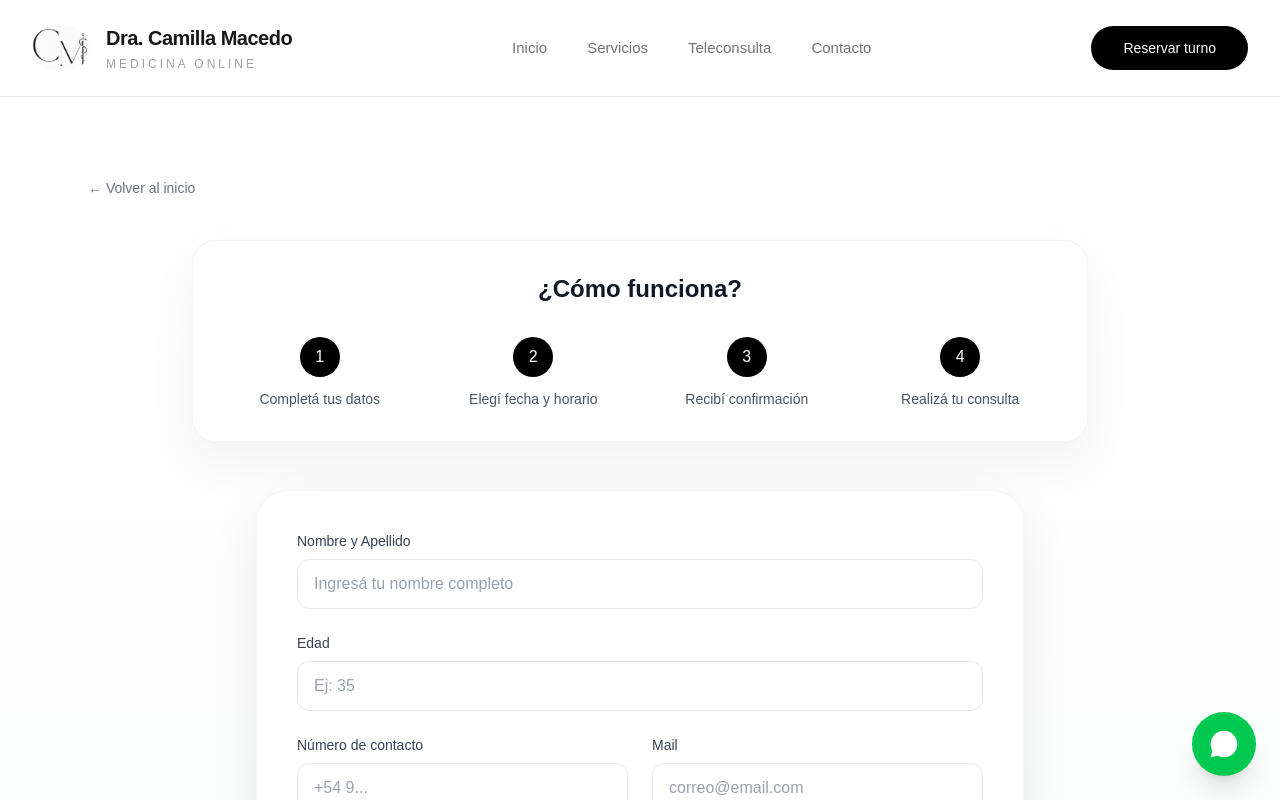
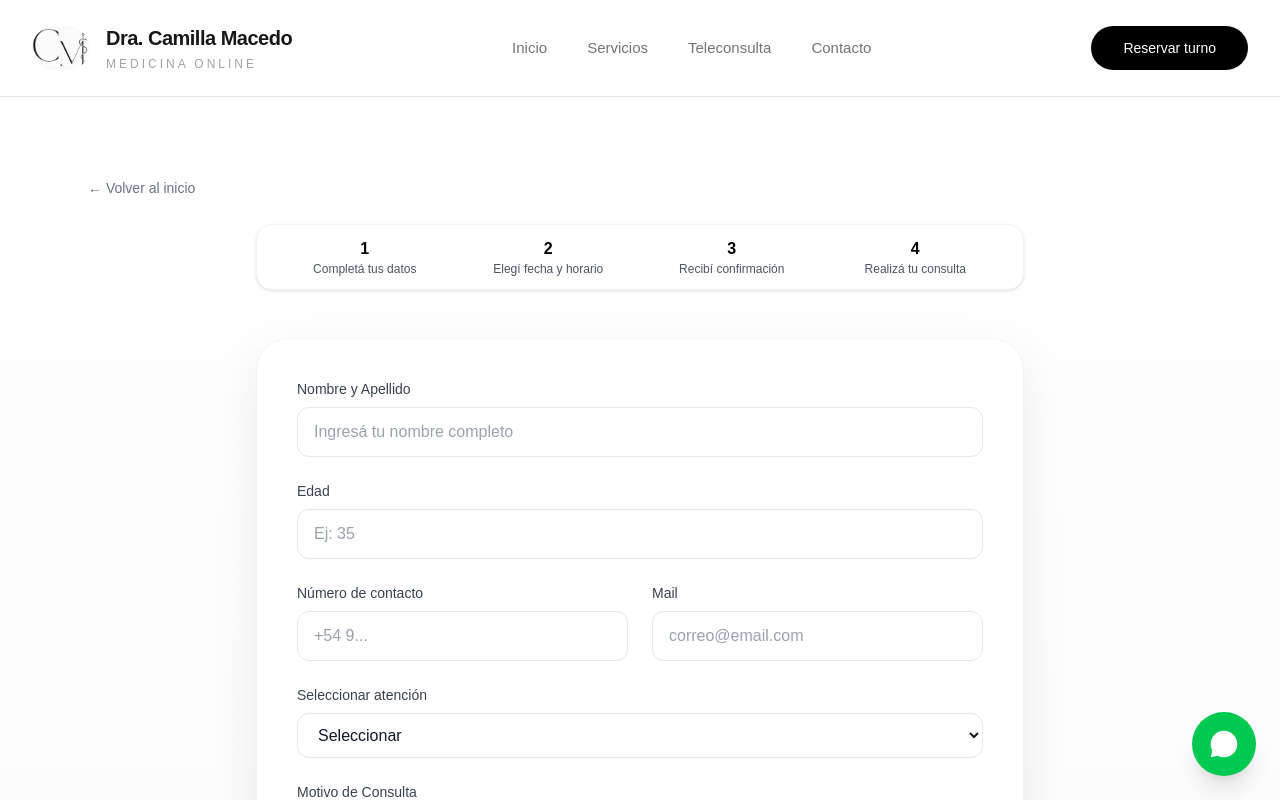
Before and after one commit to camillamacedo/cmmedicina, a Next.js app: page /reservar in a window 1280 px wide. Shown: the top 800 px of the page. Built offline with nearby package versions, Linux system fonts and the light colour scheme.

Commit message:
Fix Spanish text and simplify layout in page.tsx

```diff
--- a/app/reservar/page.tsx
+++ b/app/reservar/page.tsx
@@ -114,87 +114,65 @@ Solicitud enviada desde la página web de CM Medicina.
         </Link>
 
 
-        {/* COMO FUNCIONA */}
+        {/* CÓMO FUNCIONA */}
 
-
-        <section className="mx-auto mt-10 max-w-4xl">
-
+<section className="mx-auto mt-6 max-w-3xl">
 
   <div
     className="
-            rounded-3xl
+    rounded-2xl
     border
     border-gray-100
     bg-white
-            p-8
-            shadow-[0_20px_50px_rgba(0,0,0,0.05)]
+    px-4
+    py-3
+    shadow-sm
     "
   >
 
-
-            <h2 className="text-center text-2xl font-semibold text-gray-900">
-              ¿Cómo funciona?
-            </h2>
-
-
-
     <div
       className="
-              mt-8
       grid
-              gap-6
+      grid-cols-2
+      gap-y-3
+      text-center
       md:grid-cols-4
       "
     >
 
-              <div className="text-center">
-                <div className="mx-auto flex h-10 w-10 items-center justify-center rounded-full bg-black text-white">
-                  1
-                </div>
-                <p className="mt-3 text-sm text-gray-600">
+      <div>
+        <div className="text-base font-bold text-black">1</div>
+        <p className="text-xs text-gray-600">
           Completá tus datos
         </p>
       </div>
 
-
-              <div className="text-center">
-                <div className="mx-auto flex h-10 w-10 items-center justify-center rounded-full bg-black text-white">
-                  2
-                </div>
-                <p className="mt-3 text-sm text-gray-600">
+      <div>
+        <div className="text-base font-bold text-black">2</div>
+        <p className="text-xs text-gray-600">
           Elegí fecha y horario
         </p>
       </div>
 
-
-              <div className="text-center">
-                <div className="mx-auto flex h-10 w-10 items-center justify-center rounded-full bg-black text-white">
-                  3
-                </div>
-                <p className="mt-3 text-sm text-gray-600">
+      <div>
+        <div className="text-base font-bold text-black">3</div>
+        <p className="text-xs text-gray-600">
           Recibí confirmación
         </p>
       </div>
 
-
-              <div className="text-center">
-                <div className="mx-auto flex h-10 w-10 items-center justify-center rounded-full bg-black text-white">
-                  4
-                </div>
-                <p className="mt-3 text-sm text-gray-600">
+      <div>
+        <div className="text-base font-bold text-black">4</div>
+        <p className="text-xs text-gray-600">
           Realizá tu consulta
         </p>
       </div>
 
+    </div>
 
   </div>
 
-
-          </div>
-
-
 </section>
-
                 {/* FORMULARIO */}
 
 
```
Lines whose indentation alone changed are shown as unchanged.
